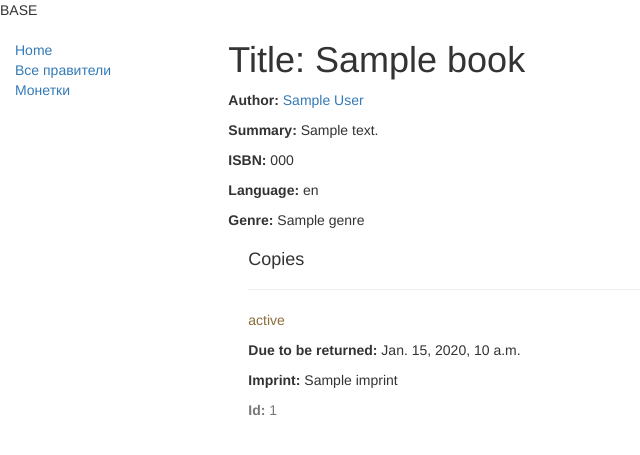
After one commit to Web2Net/MyCoins, a Django app: template catalog/templates/coin-detail.html in a window 1280 px wide. The commit adds this page. Shown: the top 455 px of the page, without its empty margins (0-640 px from the left). Run offline with Django 3.2, Linux system fonts and the light colour scheme; the template is opened without the code that fills it: most values are stand-ins (such as "Sample title", 1, 10 or a date in 2020); some libraries are stand-ins or nearby versions.

```diff
--- a/catalog/admin.py
+++ b/catalog/admin.py
@@ -28,4 +28,4 @@ class CoinAdmin(admin.ModelAdmin):
 @admin.register(Ruler)
 class RulerAdmin(admin.ModelAdmin):
 
-    list_display = ('name', 'year_of_rule')
+    list_display = ('name', 'year_of_rule', 'id')
--- a/catalog/templates/base_generic.html
+++ b/catalog/templates/base_generic.html
@@ -23,8 +23,8 @@
       {% block sidebar %}
       <ul class="sidebar-nav">
           <li><a href="{% url 'index' %}">Home</a></li>
-          <li><a href="/catalog/rulers/">Все правители</a></li>
-          <li><a href="/catalog/coins/">Монетки</a></li>
+          <li><a href="{% url 'rulers' %}">Все правители</a></li>
+          <li><a href="{% url 'coins' %}">Монетки</a></li>
       </ul>
      {% endblock %}
       </div>
--- /dev/null
+++ b/catalog/templates/coin-detail.html
@@ -0,0 +1,23 @@
+{% extends "base_generic.html" %}
+
+{% block content %}
+  <h1>Title: {{ book.title }}</h1>
+
+  <p><strong>Author:</strong> <a href="">{{ book.author }}</a></p> <!-- author detail link not yet defined -->
+  <p><strong>Summary:</strong> {{ book.summary }}</p>
+  <p><strong>ISBN:</strong> {{ book.isbn }}</p>
+  <p><strong>Language:</strong> {{ book.language }}</p>
+  <p><strong>Genre:</strong> {% for genre in book.genre.all %} {{ genre }}{% if not forloop.last %}, {% endif %}{% endfor %}</p>
+
+  <div style="margin-left:20px;margin-top:20px">
+    <h4>Copies</h4>
+
+    {% for copy in book.bookinstance_set.all %}
+    <hr>
+    <p class="{% if copy.status == 'a' %}text-success{% elif copy.status == 'd' %}text-danger{% else %}text-warning{% endif %}">{{ copy.get_status_display }}</p>
+    {% if copy.status != 'a' %}<p><strong>Due to be returned:</strong> {{copy.due_back}}</p>{% endif %}
+    <p><strong>Imprint:</strong> {{copy.imprint}}</p>
+    <p class="text-muted"><strong>Id:</strong> {{copy.id}}</p>
+    {% endfor %}
+  </div>
+{% endblock %}
--- a/catalog/templates/coins_list.html
+++ b/catalog/templates/coins-list.html
@@ -8,7 +8,7 @@
 
       {% for coin in coin_list %}
       <li>
-        <a href="{{ coins.get_absolute_url }}">{{ coin.nominal }}</a> ({{coin.year}})
+        <a href="{{ coin.get_absolute_url }}">{{ coin.nominal }}</a> ({{coin.year}})
       </li>
       {% endfor %}
 
--- a/catalog/urls.py
+++ b/catalog/urls.py
@@ -20,6 +20,8 @@ from . import views
 
 urlpatterns = [
     path ('', views.index, name='index'),
-    url('coins/', views.CoinListView.as_view(), name='coins'),
-    url('rulers/', views.RulersListView.as_view(), name='rules'),
+    path('coins/', views.CoinListView.as_view(), name='coins'),
+    path('coins/<int:pk>', views.CoinDetailView.as_view(), name='coin-detail'),
+    path('rulers/', views.RulersListView.as_view(), name='rulers'),
+    path('rulers/<int:pk>', views.RulersDetailView.as_view(), name='ruler-detail'),
 ]
```
Also changed, not shown: catalog/views.py (+10 -2 lines), catalog/templates/rulers-list.html (renamed from catalog/templates/rulers_list.html).
